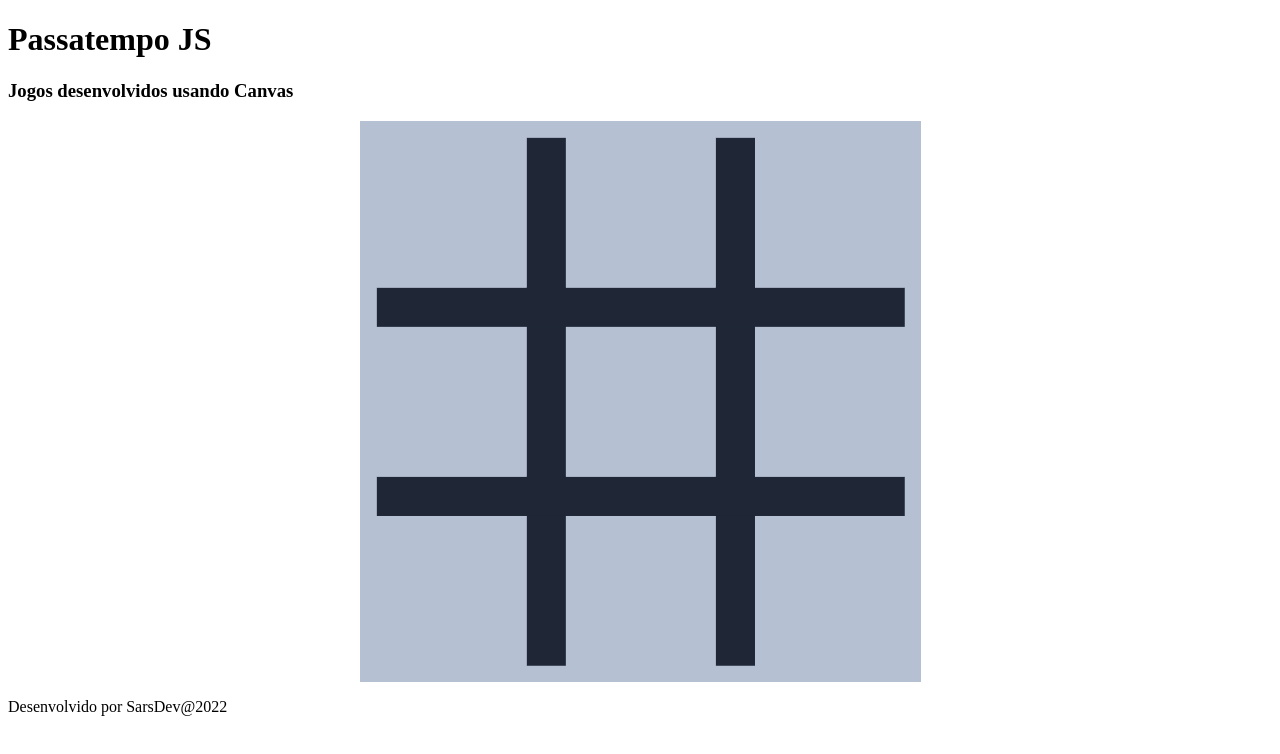
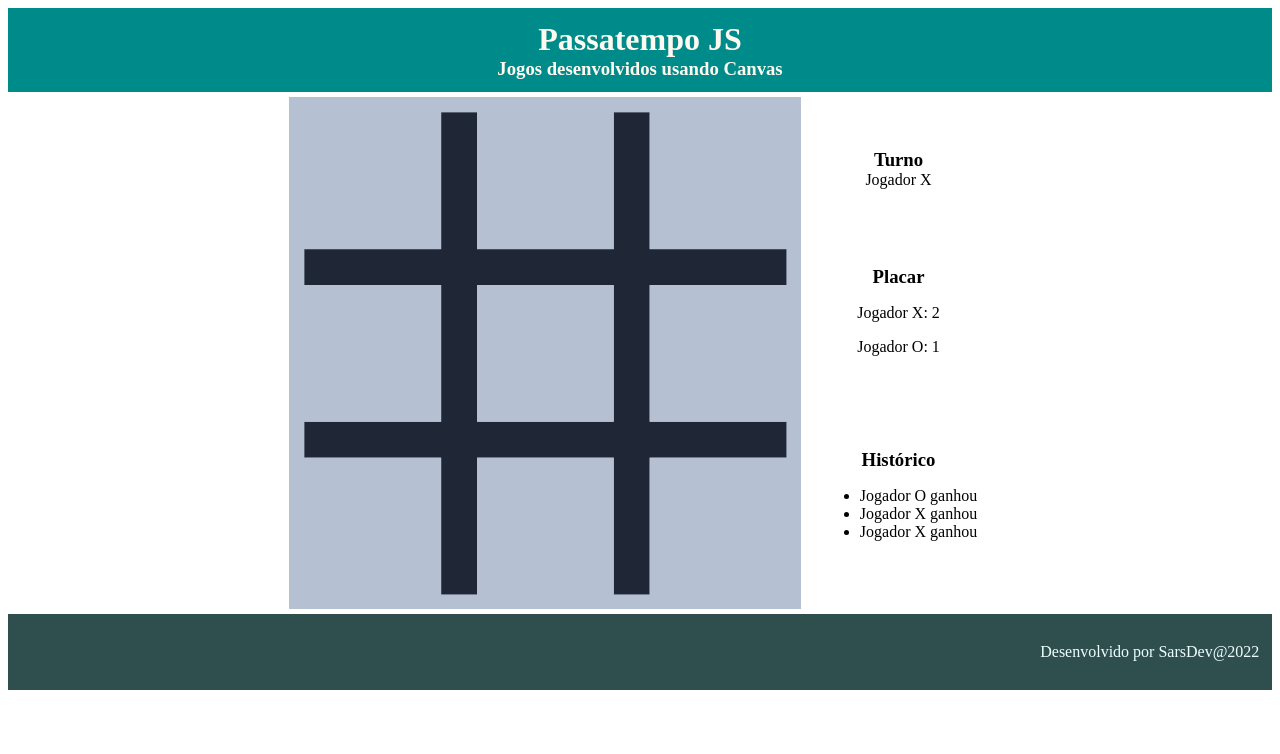
Before and after one commit to sarsdev/pastime-game-in-canvas-js, a plain HTML site: page src/index.html in a window 1280 px wide. Drawn offline with Linux system fonts and the light colour scheme.

Commit message:
Structuring the layout of the screen with score and history

```diff
--- a/src/css/style.css
+++ b/src/css/style.css
@@ -1,8 +1,39 @@
+header {
+    padding: 1%;
+    background-color: darkcyan;
+    color: floralwhite;
+    text-align: center;
+    margin-bottom: 5px;
+}
+
+footer {
+    padding: 1%;
+    background-color: darkslategray;
+    color: azure;
+    text-align: end;
+    margin-top: 5px;
+}
+
 main {
     display: flex;
+    flex-wrap: wrap;
     justify-content: center;
 }
 
 canvas {
     background-color: #B6C0D3;
 }
+
+aside {
+    display: flex;
+    flex-direction: column;
+    justify-content: space-around;
+    text-align: center;
+    padding: 1%;
+    margin-left: 5px;
+    border: 1px solid white;
+}
+
+h1, h3 {
+    margin: 0px;
+}
--- a/src/index.html
+++ b/src/index.html
@@ -16,6 +16,25 @@
         </header>
         <main>
             <canvas></canvas>
+            <aside>
+                <div>
+                    <h3>Turno</h3>
+                    <span>Jogador X</span>
+                </div>
+                <div>
+                    <h3>Placar</h3>
+                    <p>Jogador X: 2</p>
+                    <p>Jogador O: 1</p>
+                </div>
+                <div>
+                    <h3>Histórico</h3>
+                    <ul>
+                        <li>Jogador O ganhou</li>
+                        <li>Jogador X ganhou</li>
+                        <li>Jogador X ganhou</li>
+                    </ul>
+                </div>
+            </aside>
         </main>
         <footer>
             <p>Desenvolvido por SarsDev@2022</p>
--- a/src/js/calculus.js
+++ b/src/js/calculus.js
@@ -1,6 +1,10 @@
 function getCalcHeightTotalElements() {
     return document.getElementsByTagName("header")[0].offsetHeight +
         document.getElementsByTagName("footer")[0].offsetHeight;
+}
+
+function getCalcWidthTotalElements() {
+    return document.getElementsByTagName("aside")[0].offsetWidth;
 }
 
 function getCalcCoordX(pPosition, pOrientation) {
--- a/src/js/index.js
+++ b/src/js/index.js
@@ -1,5 +1,5 @@
 var context;
-var widthWindow = (window.innerWidth > window.innerHeight - getCalcHeightTotalElements() ? window.innerHeight - getCalcHeightTotalElements() : window.innerWidth) * 0.8;
+var widthWindow = (window.innerWidth - getCalcWidthTotalElements() > window.innerHeight - getCalcHeightTotalElements() ? window.innerHeight - getCalcHeightTotalElements() : window.innerWidth - getCalcWidthTotalElements()) * 0.8;
 var coodsGeneral = {
     maxPositonX: widthWindow,
     maxPositonY: widthWindow,
```
